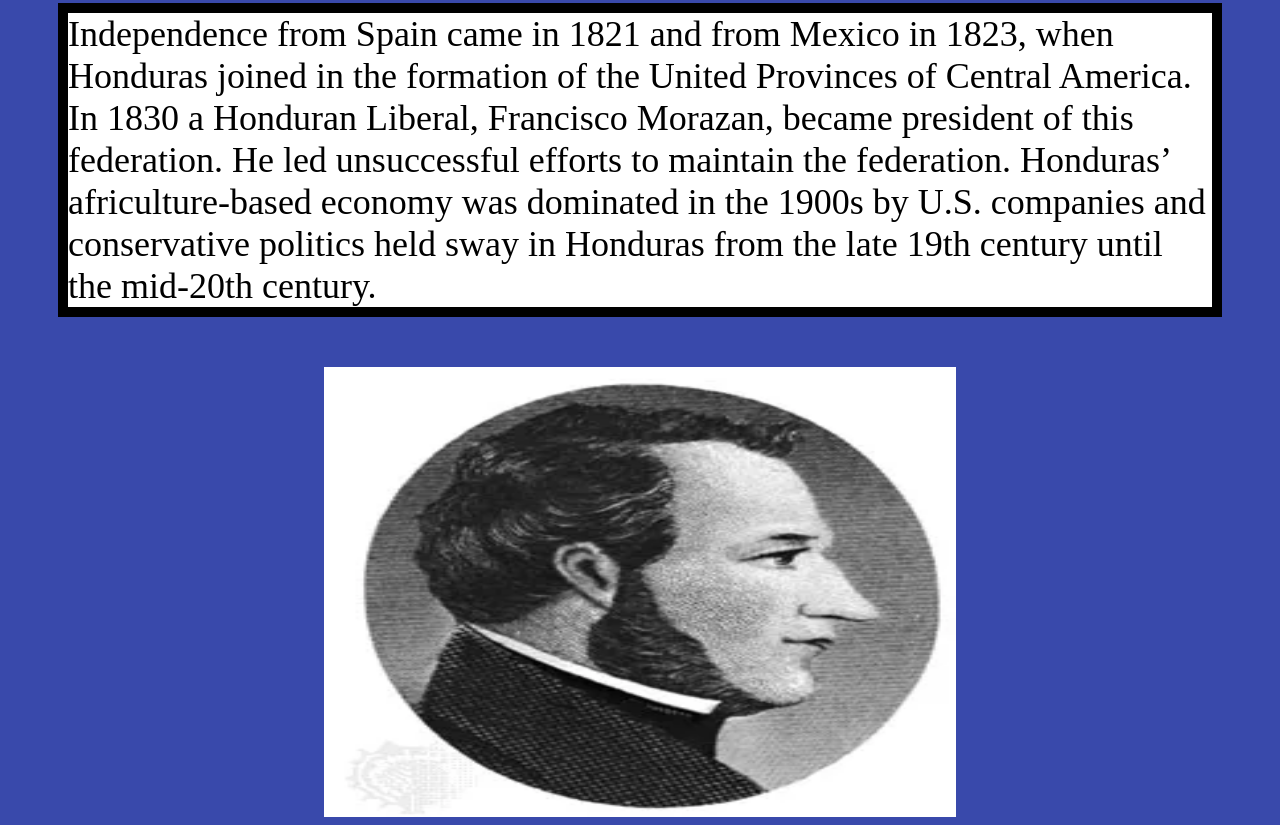
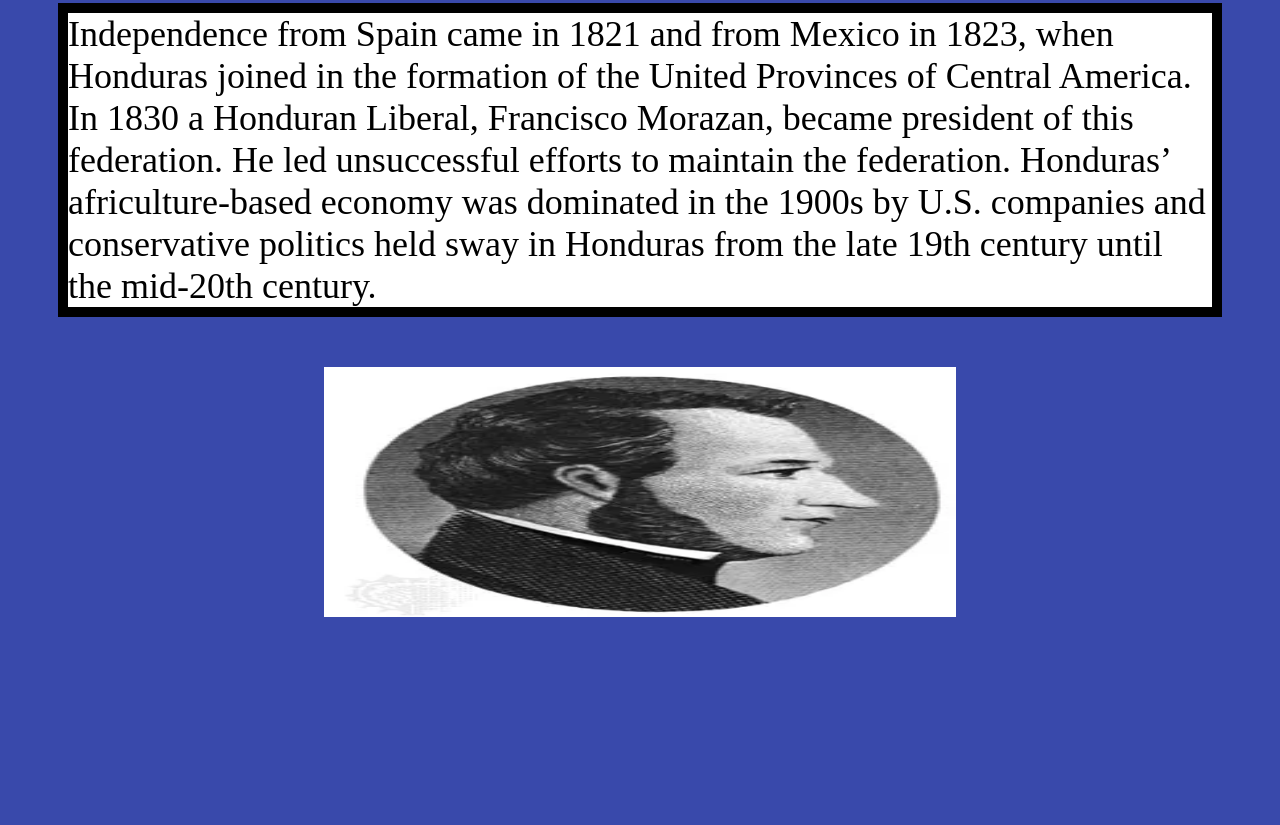
Before and after one commit to CEuceda8554/FinalWebsite.github.io, a plain HTML site: page index.html in a window 1280 px wide. Shown: the part 1163-1988 px from the top of the page. After the commit the page ends 1788 px from the top, so only its background shows below. Drawn offline with Linux system fonts and the light colour scheme; a web font is replaced by a local one.

Commit message:
Update index.html

```diff
--- a/index.html
+++ b/index.html
@@ -68,6 +68,7 @@ li a:hover {
        margin-right: auto;
        width: 50%;
        }
+
       </style>
    </head>
    <body>
@@ -85,6 +86,6 @@ li a:hover {
    <p> In the 1570’s a silver strike in the highlands brought a rush of prospectors to Honduras, which resulted in the rise of an important population center at Tegucigalpa. However, the enduring economic base of Central America was slow to develop in Honduras. It then was hindered by coastal attacks from the pirated and buccaneers endemic to the Caribbean Sea and by a concerted British effort to control the coastal areas of Central America. However, the Spanish Bourbon kings made an effort to recover the Caribbean coastal areas, and their success in the Gulf of Honduras was manifested by 1779.</p>
 
    <p> Independence from Spain came in 1821 and from Mexico in 1823, when Honduras joined in the formation of the United Provinces of Central America. In 1830 a Honduran Liberal, Francisco Morazan, became president of this federation. He led unsuccessful efforts to maintain the federation. Honduras’ africulture-based economy was dominated in the 1900s by U.S. companies and conservative politics held sway in Honduras from the late 19th century until the mid-20th century.</p>
- <img src="frank.webp" alt="frank" width="250" height="450" class="center">
+ <img src="frank.webp" alt="frank" width="150" height="250" class="center">
    </body>
 </html>
```
